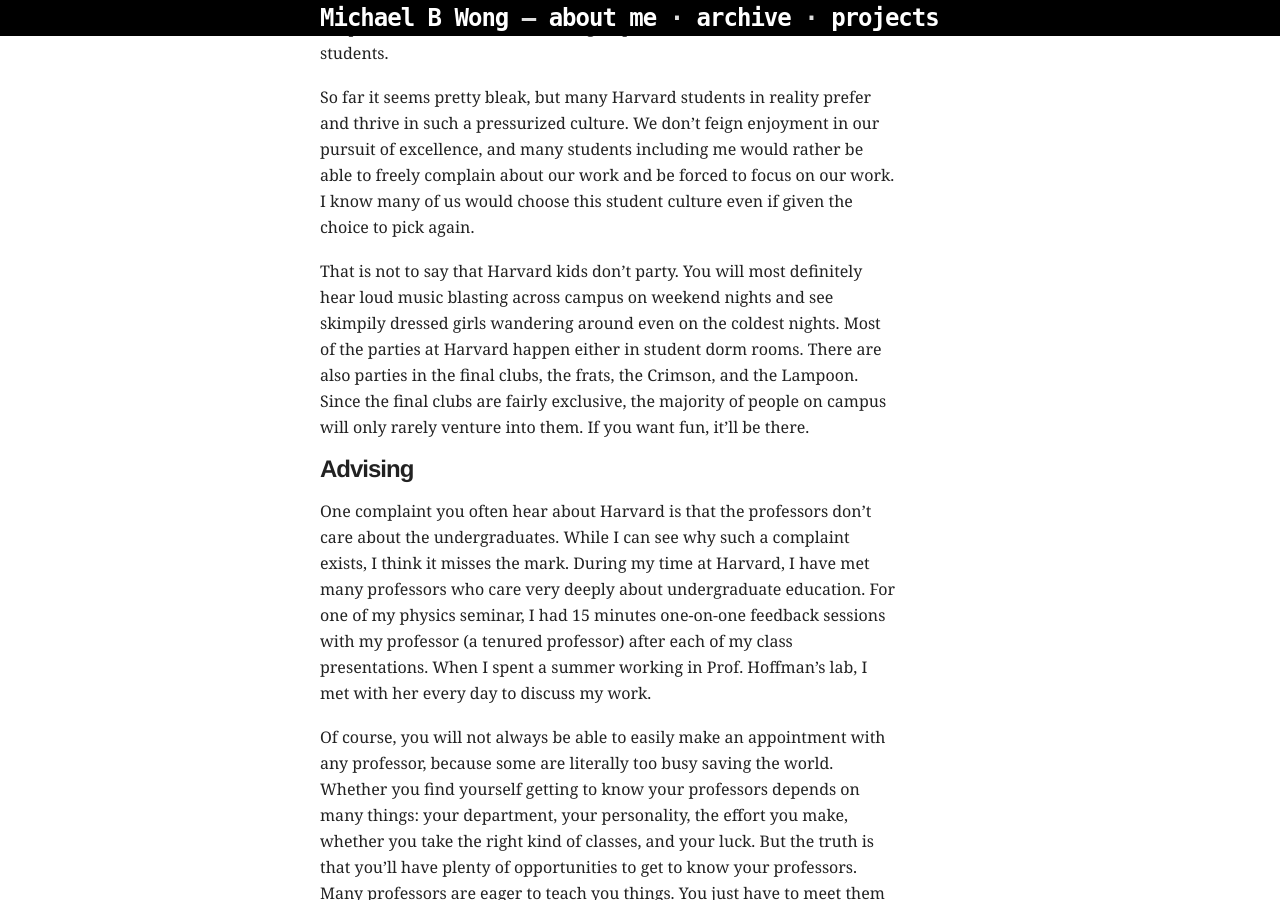
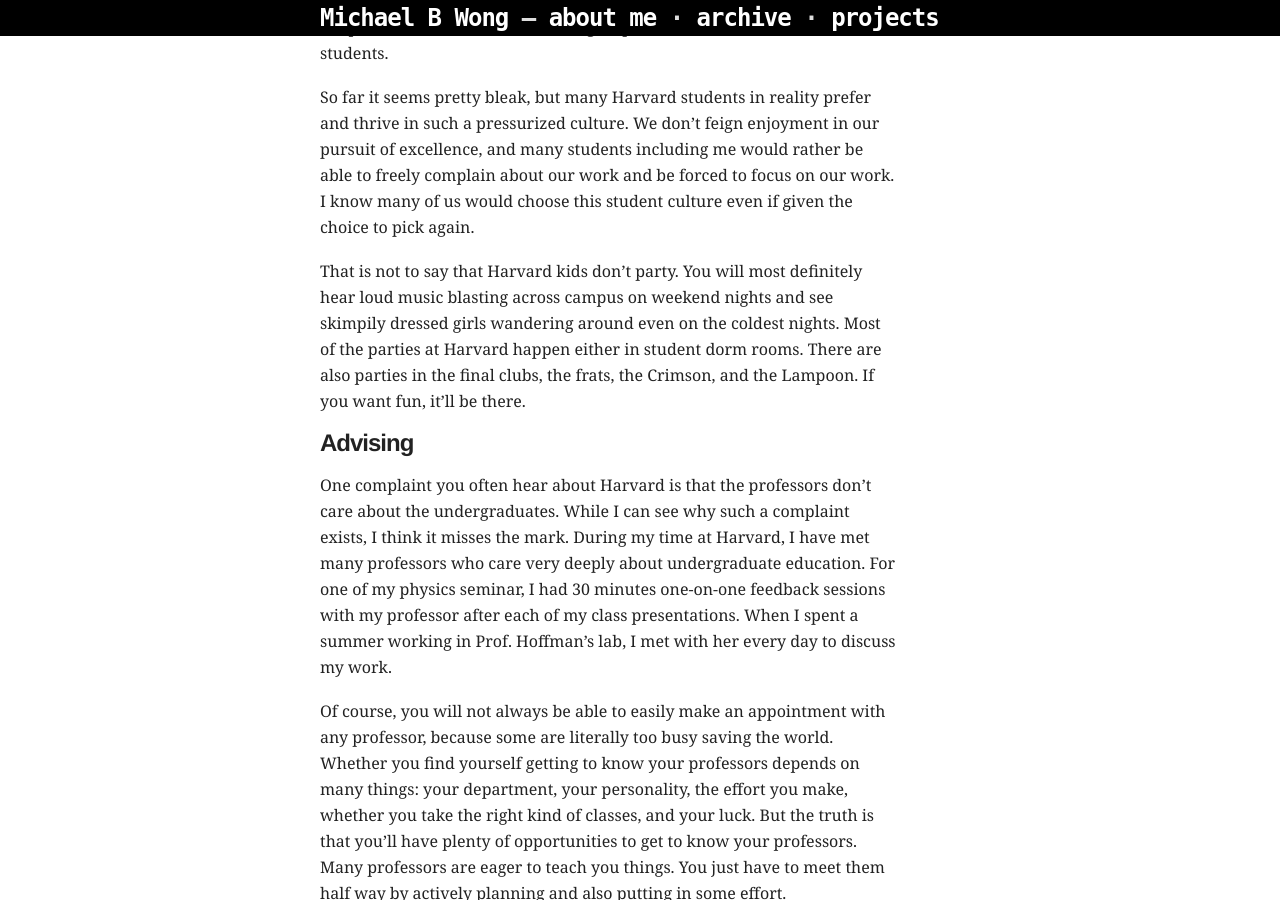
Before and after one commit to mbwong/mbwong.github.com, a Jekyll site: the page built from _posts/2012-05-29-why-harvard.md, in a window 1280 px wide and 900 px high, scrolled down 2272 px. Built offline with Jekyll 4.4.1, drawn with Linux system fonts in a browser that asks for light colours.

Commit message:
edits to harvard essay

```diff
--- a/_posts/2012-05-29-why-harvard.md
+++ b/_posts/2012-05-29-why-harvard.md
@@ -30,11 +30,11 @@
 
 So far it seems pretty bleak, but many Harvard students in reality prefer and thrive in such a pressurized culture. We don't feign enjoyment in our pursuit of excellence, and many students including me would rather be able to freely complain about our work and be forced to focus on our work. I know many of us would choose this student culture even if given the choice to pick again.
 
-That is not to say that Harvard kids don't party. You will most definitely hear loud music blasting across campus on weekend nights and see skimpily dressed girls wandering around even on the coldest nights. Most of the parties at Harvard happen either in student dorm rooms. There are also parties in the final clubs, the frats, the Crimson, and the Lampoon. Since the final clubs are fairly exclusive, the majority of people on campus will only rarely venture into them. If you want fun, it'll be there.
+That is not to say that Harvard kids don't party. You will most definitely hear loud music blasting across campus on weekend nights and see skimpily dressed girls wandering around even on the coldest nights. Most of the parties at Harvard happen either in student dorm rooms. There are also parties in the final clubs, the frats, the Crimson, and the Lampoon. If you want fun, it'll be there.
 
 ## Advising
 
-One complaint you often hear about Harvard is that the professors don't care about the undergraduates. While I can see why such a complaint exists, I think it misses the mark. During my time at Harvard, I have met many professors who care very deeply about undergraduate education. For one of my physics seminar, I had 15 minutes one-on-one feedback sessions with my professor (a tenured professor) after each of my class presentations. When I spent a summer working in Prof. Hoffman's lab, I met with her every day to discuss my work.
+One complaint you often hear about Harvard is that the professors don't care about the undergraduates. While I can see why such a complaint exists, I think it misses the mark. During my time at Harvard, I have met many professors who care very deeply about undergraduate education. For one of my physics seminar, I had 30 minutes one-on-one feedback sessions with my professor after each of my class presentations. When I spent a summer working in Prof. Hoffman's lab, I met with her every day to discuss my work.
 
 Of course, you will not always be able to easily make an appointment with any professor, because some are literally too busy saving the world. Whether you find yourself getting to know your professors depends on many things: your department, your personality, the effort you make, whether you take the right kind of classes, and your luck. But the truth is that you'll have plenty of opportunities to get to know your professors. Many professors are eager to teach you things. You just have to meet them half way by actively planning and also putting in some effort.
 
```
